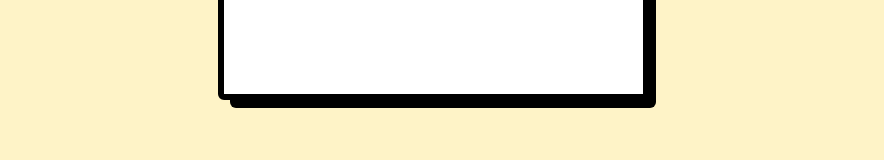
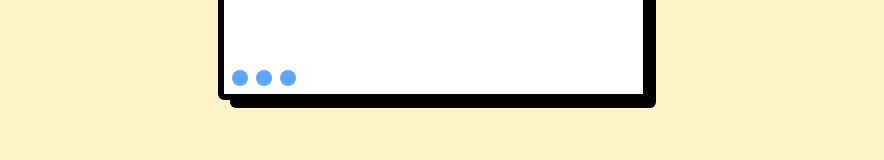
Before and after one commit to gcd253/personal-site, a Next.js app: page / in a window 1280 px wide. Shown: the part 588-748 px from the top of the page, without its empty margins (197-1081 px from the left). Built offline with nearby package versions, Linux system fonts and the light colour scheme.

Commit message:
decorative divs

```diff
--- a/pages/index.tsx
+++ b/pages/index.tsx
@@ -17,11 +17,17 @@ export default function Home() {
             <div className="mt-12 h-96 w-1/3 bg-black rounded-md relative">
               <div className="h-[101%] w-[101%] bg-white border-[6px] border-black items-center -top-3 -left-3 rounded-md absolute flex justify-center text-xl font-black">
                 Hi, I'm Griffin!
+                <div className="absolute flex flex-row gap-2 bottom-2 left-2">
+                  <div className="bg-blue-400 h-4 w-4 rounded-full"></div>
+                  <div className="bg-blue-400 h-4 w-4 rounded-full"></div>
+                  <div className="bg-blue-400 h-4 w-4 rounded-full"></div>
+                </div>
               </div>
 
               <div className="absolute bg-purple-400 h-4 w-12 -right-16"></div>
               <div className="absolute bg-purple-400 h-4 w-12 -right-[3.2rem] -top-12 -rotate-45"></div>
               <div className="absolute bg-purple-400 h-12 w-4 right-4 -top-20"></div>
+
             </div>
           </div>
         </main>
--- a/styles/globals.css
+++ b/styles/globals.css
@@ -6,3 +6,11 @@
   font-family: 'Euclid ';
   src: url(/assets/euclid-circular-b-cufonfonts);
 }
+
+.box {
+  --mask:
+    radial-gradient(55.08px at 50% calc(100% + 41.85px),#0000 calc(99% - 6px),#000 calc(101% - 6px) 99%,#0000 101%) calc(50% - 62px) calc(50% - 18.5px + .5px)/124px 37px ,
+    radial-gradient(55.08px at 50% -41.85px,#0000 calc(99% - 6px),#000 calc(101% - 6px) 99%,#0000 101%) 50% calc(50% + 18.5px)/124px 37px ;
+  -webkit-mask: var(--mask);
+          mask: var(--mask);
+}
```
Also changed, not shown: components/Layout.js (+12 -2 lines).
